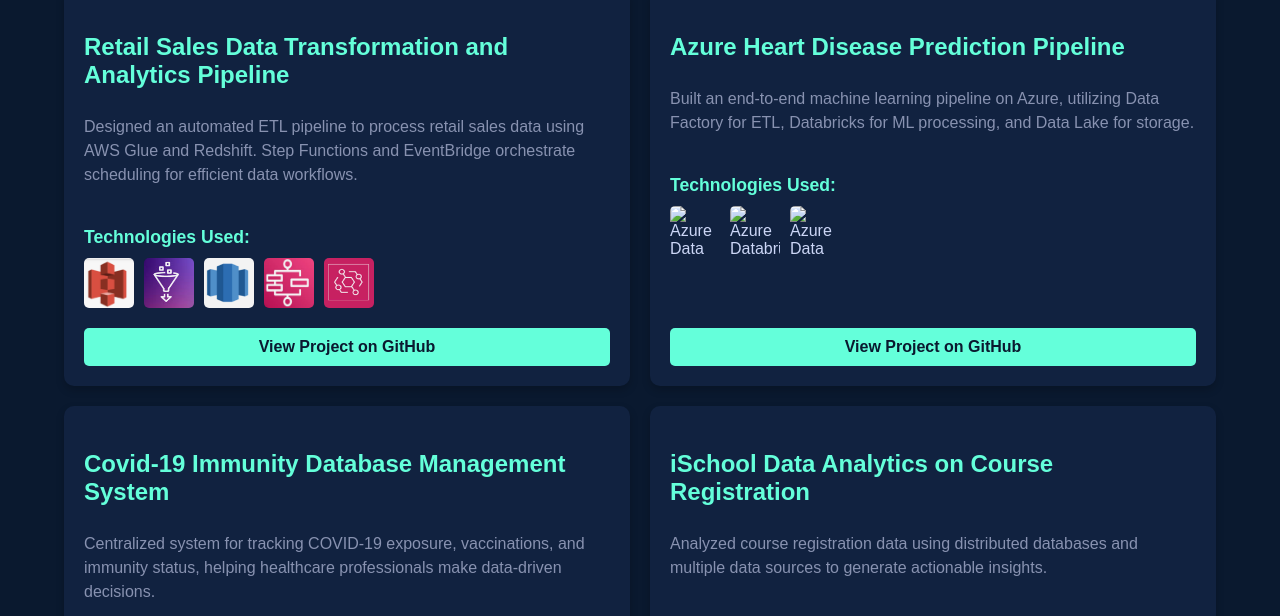
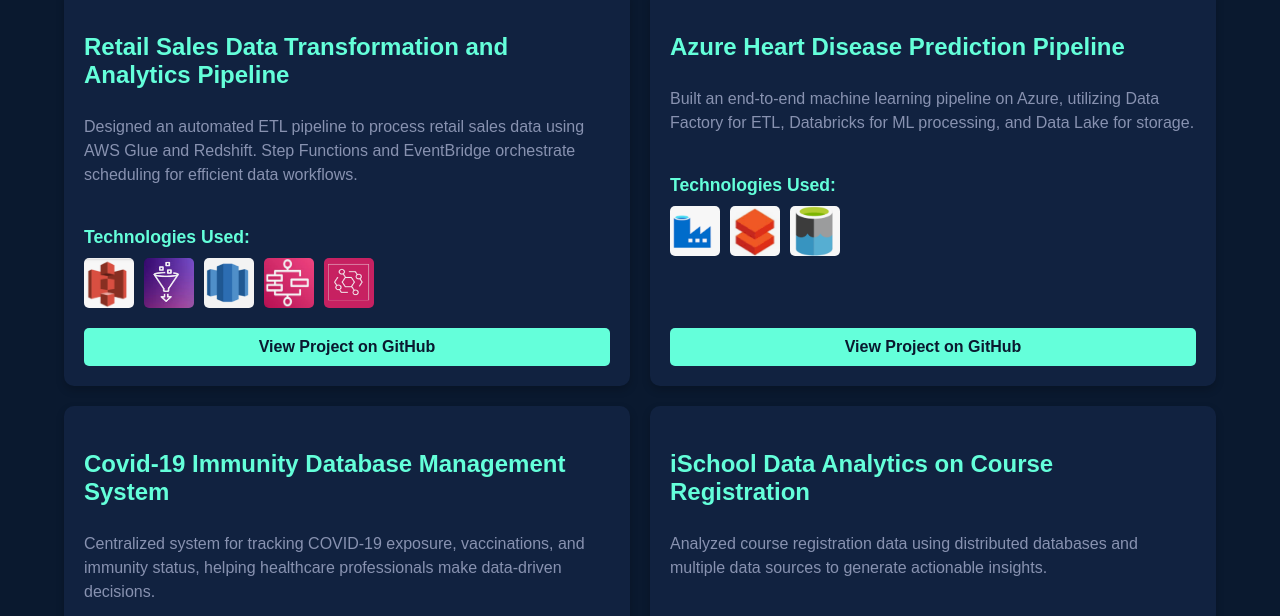
Before and after one commit to madhusaravanan27/mithasaravanan.github.io., a plain HTML site: page data_engineering_projects.html in a window 1280 px wide. Shown: the part 184-800 px from the top of the page. Drawn offline with Linux system fonts and the light colour scheme.

Commit message:
Update data_engineering_projects.html

```diff
--- a/data_engineering_projects.html
+++ b/data_engineering_projects.html
@@ -176,9 +176,9 @@
                 <p>Built an end-to-end machine learning pipeline on Azure, utilizing Data Factory for ETL, Databricks for ML processing, and Data Lake for storage.</p>
                 <div class="technologies-heading">Technologies Used:</div>
                 <div class="technologies">
-                    <img src="azuredatafactory.png" alt="Azure Data Factory">
-                    <img src="azuredatabricks.png" alt="Azure Databricks">
-                    <img src="azuredatalake.png" alt="Azure Data Lake">
+                    <img src="adf.png" alt="Azure Data Factory">
+                    <img src="databricks.png" alt="Azure Databricks">
+                    <img src="datalake.png" alt="Azure Data Lake">
                 </div>
                 <a href="https://github.com/madhusaravanan27/AzureHeartDiseasePredictionPipeline" target="_blank">View Project on GitHub</a>
             </div>
```
